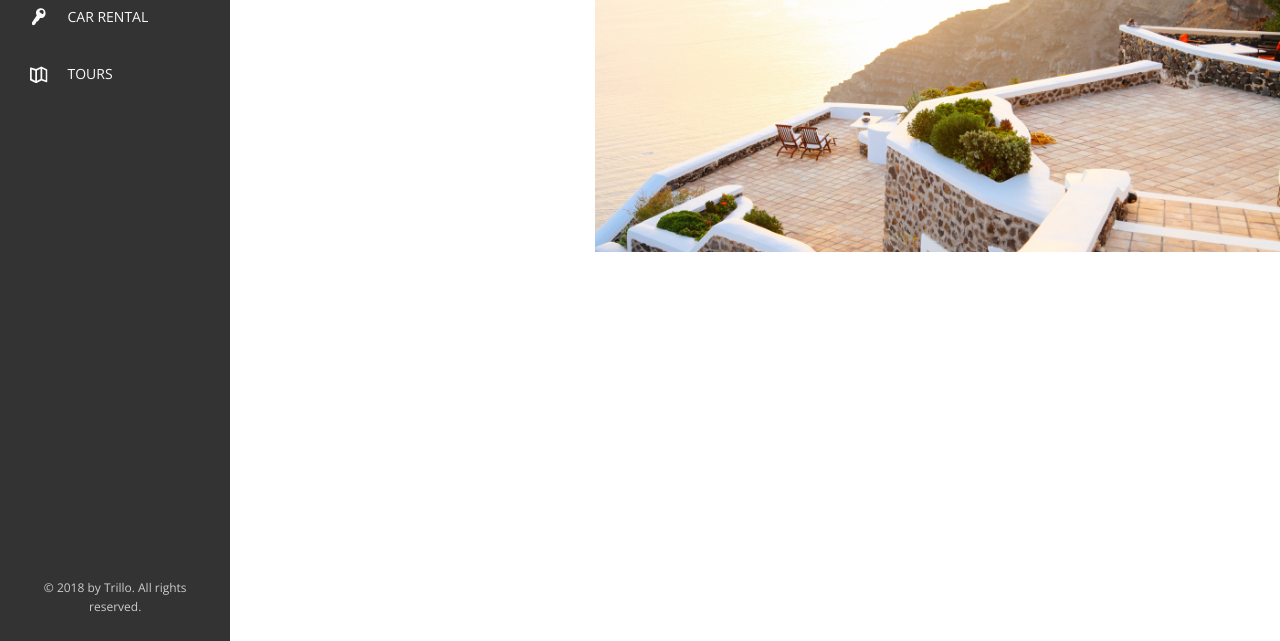
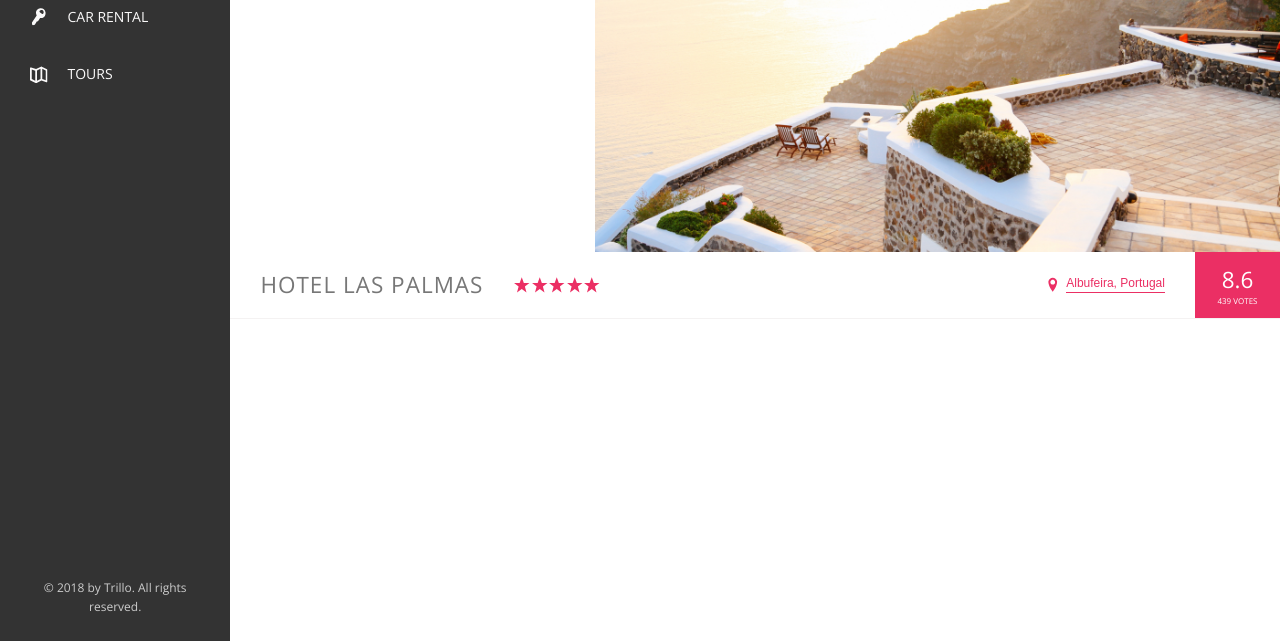
Before and after one commit to wesleyramalho/trillo, a website: page index.html in a window 1280 px wide. Shown: the part 229-870 px from the top of the page. Drawn offline with nearby package versions, Linux system fonts and the light colour scheme.

Commit message:
overview section under development

```diff
--- a/index.html
+++ b/index.html
@@ -92,14 +92,58 @@
       <main class="hotel-view">
         <div class="gallery">
           <figure class="gallery__item">
-            <img src="img/hotel-1.jpg" alt="Photo of hotel 1" class="gallery__photo">
+            <img
+              src="img/hotel-1.jpg"
+              alt="Photo of hotel 1"
+              class="gallery__photo"
+            />
           </figure>
           <figure class="gallery__item">
-            <img src="img/hotel-2.jpg" alt="Photo of hotel 2" class="gallery__photo">
+            <img
+              src="img/hotel-2.jpg"
+              alt="Photo of hotel 2"
+              class="gallery__photo"
+            />
           </figure>
           <figure class="gallery__item">
-            <img src="img/hotel-3.jpg" alt="Photo of hotel 3" class="gallery__photo">
+            <img
+              src="img/hotel-3.jpg"
+              alt="Photo of hotel 3"
+              class="gallery__photo"
+            />
           </figure>
+        </div>
+        <div class="overview">
+          <h1 class="overview__heading">Hotel Las Palmas</h1>
+          <div class="overview__stars">
+            <svg class="overview__icon-star">
+              <use xlink:href="img/sprite.svg#icon-star"></use>
+            </svg>
+            <svg class="overview__icon-star">
+              <use xlink:href="img/sprite.svg#icon-star"></use>
+            </svg>
+            <svg class="overview__icon-star">
+              <use xlink:href="img/sprite.svg#icon-star"></use>
+            </svg>
+            <svg class="overview__icon-star">
+              <use xlink:href="img/sprite.svg#icon-star"></use>
+            </svg>
+            <svg class="overview__icon-star">
+              <use xlink:href="img/sprite.svg#icon-star"></use>
+            </svg>
+          </div>
+
+          <div class="overview__location">
+            <svg class="overview__icon-location">
+              <use xlink:href="img/sprite.svg#icon-location-pin"></use>
+            </svg>
+            <button class="btn-inline">Albufeira, Portugal</button>
+          </div>
+
+          <div class="overview__rating">
+            <div class="overview__rating-average">8.6</div>
+            <div class="overview__rating-count">439 votes</div>
+          </div>
         </div>
       </main>
     </div>
--- a/sass/_components.scss
+++ b/sass/_components.scss
@@ -129,9 +129,8 @@
     width: 3px;
     background-color: var(--color-primary);
     transform: scaleY(0);
-    transition: transform .2s,
-                width .4s cubic-bezier(1,0,0,1) .2s,
-                background-color .1s;
+    transition: transform 0.2s, width 0.4s cubic-bezier(1, 0, 0, 1) 0.2s,
+      background-color 0.1s;
   }
 
   &__item:hover::before,
@@ -174,7 +173,6 @@
   padding: 2.5rem;
 }
 
-
 //GALLERY
 .gallery {
   display: flex;
@@ -184,3 +182,100 @@
     display: block;
   }
 }
+
+//HOTEL OVERVIEW
+.overview {
+  display: flex;
+  align-items: center;
+  border-bottom: 1px solid var(--color-grey-light-2);
+
+  &__heading {
+    font-size: 2.25rem;
+    font-weight: 300;
+    text-transform: uppercase;
+    letter-spacing: 1px;
+    padding: 1.5rem 3rem;
+  }
+
+  &__stars {
+    margin-right: auto;
+    display: flex;
+  }
+
+  &__icon-star,
+  &__icon-location {
+    width: 1.75rem;
+    height: 1.75rem;
+    fill: var(--color-primary);
+  }
+
+  &__location {
+    font-size: 1.2rem;
+    display: flex;
+    vertical-align: center;
+  }
+
+  &__icon-location {
+    margin-right: .5rem;
+  }
+  &__rating {
+    background-color: var(--color-primary);
+    color: #fff;
+    margin-left: 3rem;
+    padding: 0 2.25rem;
+    align-self: stretch;
+
+    display: flex;
+    flex-direction: column;
+    align-items: center;
+    justify-content: center;
+  }
+
+  &__rating-average {
+    font-size: 2.25rem;
+    font-weight: 300;
+    margin-bottom: -3px;
+  }
+  &__rating-count {
+    font-size: .8rem;
+    text-transform: uppercase;
+  }
+}
+
+
+//BUTTON INLINE
+.btn-inline {
+  border: none;
+  color: var(--color-primary);
+  font-size: inherit;
+  border-bottom: 1px solid currentColor;
+  padding-bottom: 2px;
+  display: inline-block;
+  background-color: transparent;
+  cursor: pointer;
+  transition: all .2s;
+
+  &:hover {
+    color: var(--color-grey-dark-1);
+  }
+
+  &:focus {
+    outline: none;
+    animation: pulsate 1s infinite;
+  }
+}
+
+@keyframes pulsate {
+  0% {
+    transform: scale(1);
+    box-shadow: none;
+  }
+  50% {
+    transform: scale(1.05);
+    box-shadow: 0 1rem 4rem rgba(0,0,0,.25);
+  }
+  100% {
+    transform: scale(1);
+    box-shadow: none;
+  }
+}
```
Also changed, not shown: css/style.css.
